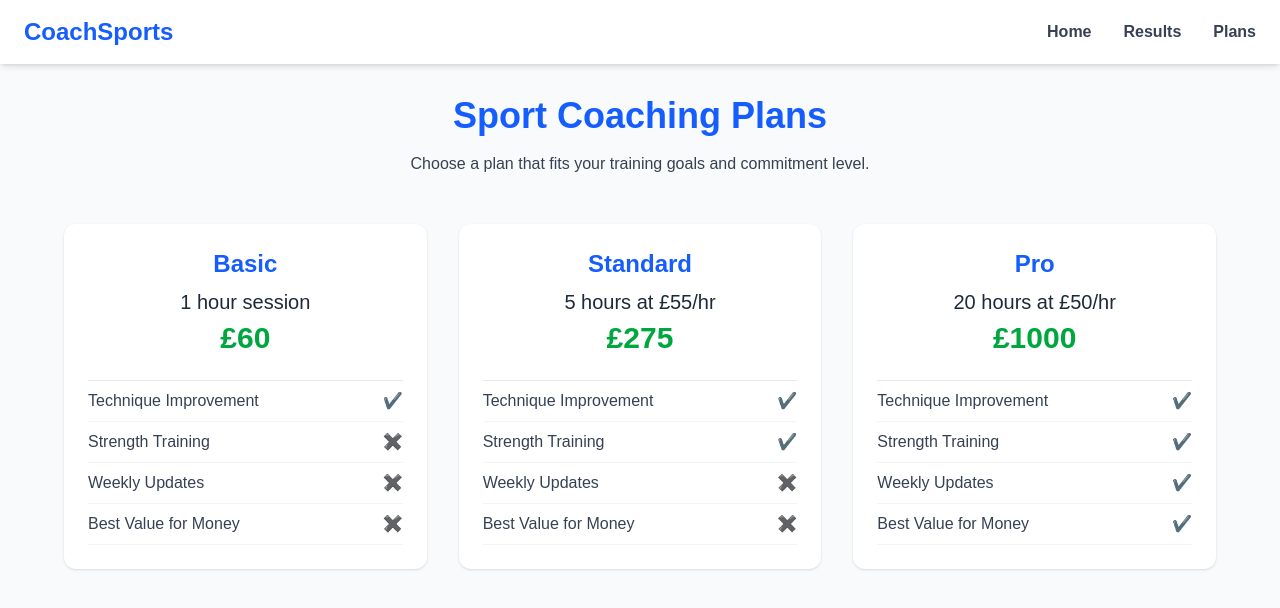
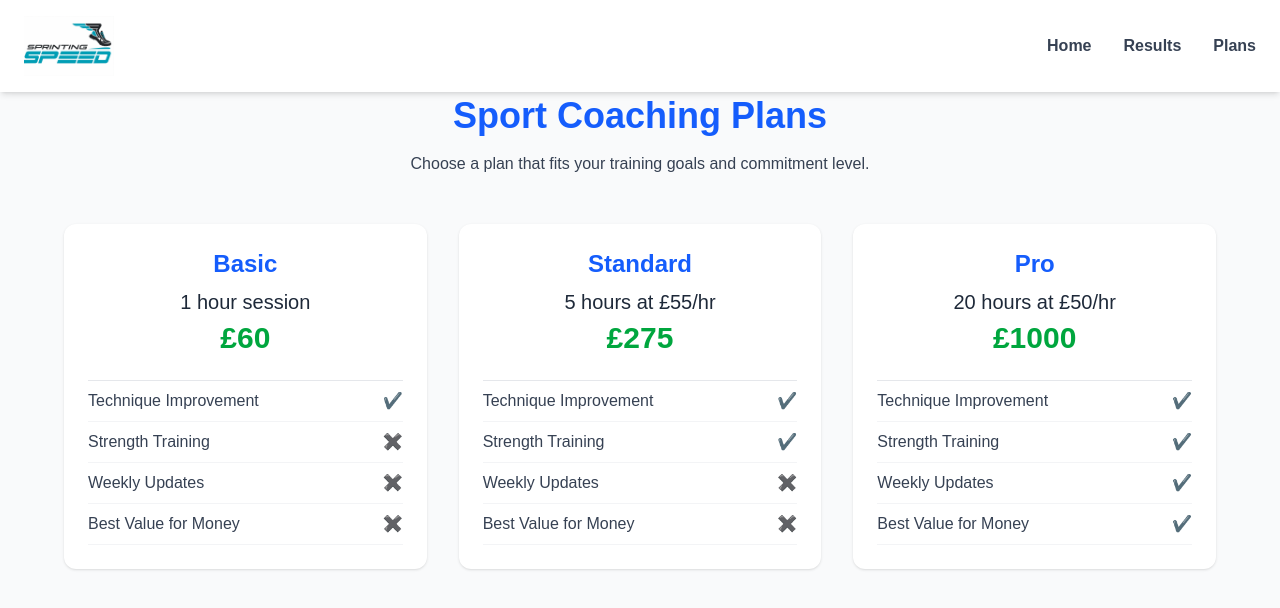
Before and after one commit to CanvernSH/SprintingSpeedWebsite, a Next.js app: page /plans in a window 1280 px wide. Shown: the top 608 px of the page. Built offline with nearby package versions, Linux system fonts and the light colour scheme.

Commit message:
Add logo to each part of site

```diff
--- a/src/app/plans/page.tsx
+++ b/src/app/plans/page.tsx
@@ -2,6 +2,7 @@
 
 import { useState } from "react";
 import Link from 'next/link';
+import Image from 'next/image';
 
 export default function SportPlans() {
   const [navOpen, setNavOpen] = useState(false);
@@ -39,8 +40,14 @@ export default function SportPlans() {
       {/* Navigation */}
       <nav className="fixed top-0 left-0 right-0 bg-white shadow-md z-50">
         <div className="max-w-7xl mx-auto px-6 py-4 flex items-center justify-between">
-          <div className="text-2xl font-bold text-blue-600 cursor-pointer">
-            CoachSports
+          <div>
+            <Image
+              src="/SprintingSpeed.png"
+              alt="SprintingSpeed"
+              width={90}
+              height={10}
+              priority
+            />
           </div>
           <ul className="hidden md:flex space-x-8 text-gray-700 font-semibold">
             <li>
--- a/src/app/results/page.tsx
+++ b/src/app/results/page.tsx
@@ -2,6 +2,7 @@
 
 import { useState } from "react";
 import Link from 'next/link';
+import Image from 'next/image';
 
 export default function ResultsPage() {
   const [navOpen, setNavOpen] = useState(false);
@@ -11,8 +12,14 @@ export default function ResultsPage() {
       {/* Navigation */}
       <nav className="fixed top-0 left-0 right-0 bg-white shadow-md z-50">
         <div className="max-w-7xl mx-auto px-6 py-4 flex items-center justify-between">
-          <div className="text-2xl font-bold text-blue-600 cursor-pointer">
-            CoachSports
+          <div>
+            <Image
+              src="/SprintingSpeed.png"
+              alt="SprintingSpeed"
+              width={90}
+              height={10}
+              priority
+            />
           </div>
           {/* Desktop Links */}
           <ul className="hidden md:flex space-x-8 text-gray-700 font-semibold">
```
